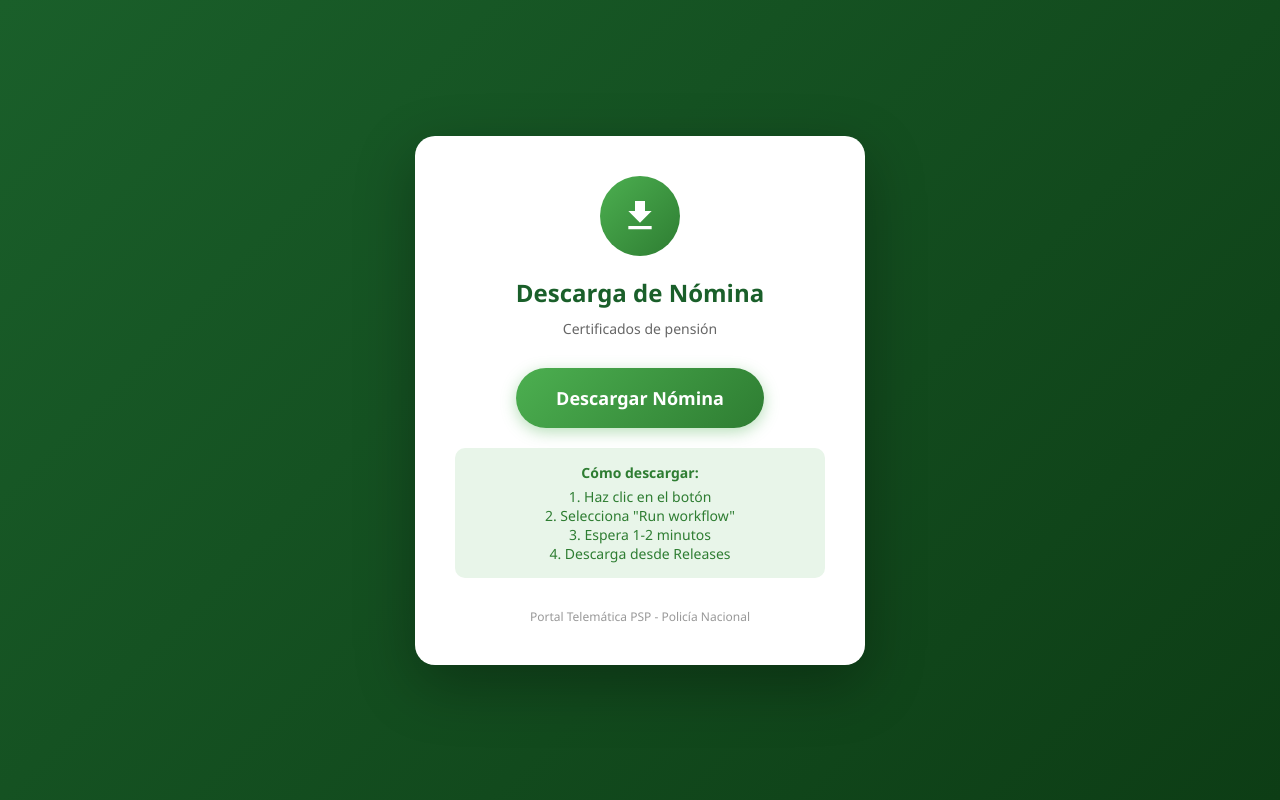
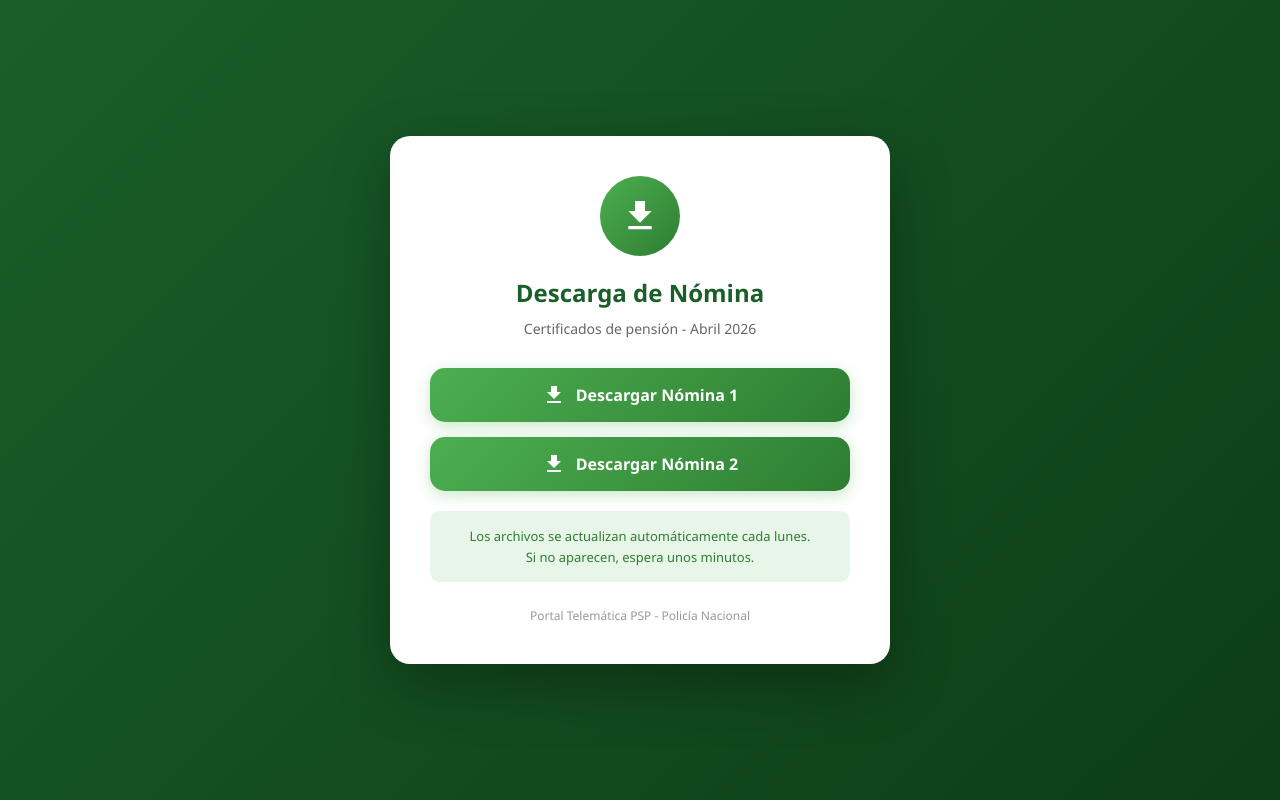
Before and after one commit to Duver0/Auto-nomina, a website: page docs/index.html in a window 1280 px wide. Drawn offline with Linux system fonts and the light colour scheme.

Commit message:
refactor: semanal + descarga directa desde repo
- Workflow ejecuta cada lunes a las 9am
- Archivos en carpeta downloads/
- Frontend con botones de descarga directa
- Más sencillo para el usuario

```diff
--- a/docs/index.html
+++ b/docs/index.html
@@ -18,6 +18,7 @@
       display: flex;
       align-items: center;
       justify-content: center;
+      padding: 20px;
     }
 
     .container {
@@ -26,8 +27,8 @@
       padding: 40px;
       text-align: center;
       box-shadow: 0 20px 60px rgba(0, 0, 0, 0.3);
-      max-width: 450px;
-      width: 90%;
+      max-width: 500px;
+      width: 100%;
     }
 
     .icon {
@@ -59,55 +60,53 @@
       margin-bottom: 30px;
     }
 
-    .btn {
-      display: inline-block;
+    .files {
+      display: flex;
+      flex-direction: column;
+      gap: 15px;
+      margin-bottom: 20px;
+    }
+
+    .file-btn {
+      display: flex;
+      align-items: center;
+      justify-content: center;
+      gap: 10px;
       background: linear-gradient(135deg, #4CAF50 0%, #2E7D32 100%);
       color: white;
-      border: none;
-      padding: 18px 40px;
-      font-size: 18px;
+      padding: 15px 30px;
+      border-radius: 15px;
+      text-decoration: none;
+      font-size: 16px;
       font-weight: 600;
-      border-radius: 50px;
-      cursor: pointer;
       transition: all 0.3s ease;
-      box-shadow: 0 4px 15px rgba(76, 175, 80, 0.4);
-      text-decoration: none;
-      min-width: 200px;
+      box-shadow: 0 4px 15px rgba(76, 175, 80, 0.3);
     }
 
-    .btn:hover {
+    .file-btn:hover {
       transform: translateY(-2px);
-      box-shadow: 0 6px 20px rgba(76, 175, 80, 0.6);
+      box-shadow: 0 6px 20px rgba(76, 175, 80, 0.5);
     }
 
-    .btn:active {
-      transform: translateY(0);
+    .file-btn svg {
+      width: 24px;
+      height: 24px;
+      fill: white;
     }
 
     .info {
-      margin-top: 20px;
+      background: #E8F5E9;
       padding: 15px;
-      background: #E8F5E9;
       border-radius: 10px;
-      font-size: 14px;
+      font-size: 13px;
       color: #2E7D32;
-    }
-
-    .info strong {
-      display: block;
-      margin-bottom: 5px;
+      line-height: 1.6;
     }
 
     .footer {
-      margin-top: 30px;
+      margin-top: 25px;
       color: #999;
       font-size: 12px;
-    }
-
-    .releases-link {
-      color: #2E7D32;
-      font-weight: 600;
-      text-decoration: none;
     }
   </style>
 </head>
@@ -120,18 +119,23 @@
     </div>
 
     <h1>Descarga de Nómina</h1>
-    <p class="subtitle">Certificados de pensión</p>
+    <p class="subtitle">Certificados de pensión - Abril 2026</p>
 
-    <a href="https://github.com/duver-betancur/Auto-nomina/actions/workflows/descargar-nomina.yml" target="_blank" class="btn">
-      Descargar Nómina
-    </a>
+    <div class="files">
+      <a href="downloads/nomina1-abril-2026.pdf" class="file-btn" download>
+        <svg viewBox="0 0 24 24"><path d="M19 9h-4V3H9v6H5l7 7 7-7zM5 18v2h14v-2H5z"/></svg>
+        Descargar Nómina 1
+      </a>
+
+      <a href="downloads/nomina2-abril-2026.pdf" class="file-btn" download>
+        <svg viewBox="0 0 24 24"><path d="M19 9h-4V3H9v6H5l7 7 7-7zM5 18v2h14v-2H5z"/></svg>
+        Descargar Nómina 2
+      </a>
+    </div>
 
     <div class="info">
-      <strong>Cómo descargar:</strong>
-      1. Haz clic en el botón<br>
-      2. Selecciona "Run workflow"<br>
-      3. Espera 1-2 minutos<br>
-      4. Descarga desde Releases
+      Los archivos se actualizan automáticamente cada lunes.<br>
+      Si no aparecen, espera unos minutos.
     </div>
 
     <p class="footer">Portal Telemática PSP - Policía Nacional</p>
```
Also changed, not shown: .github/workflows/descargar-nomina.yml.
